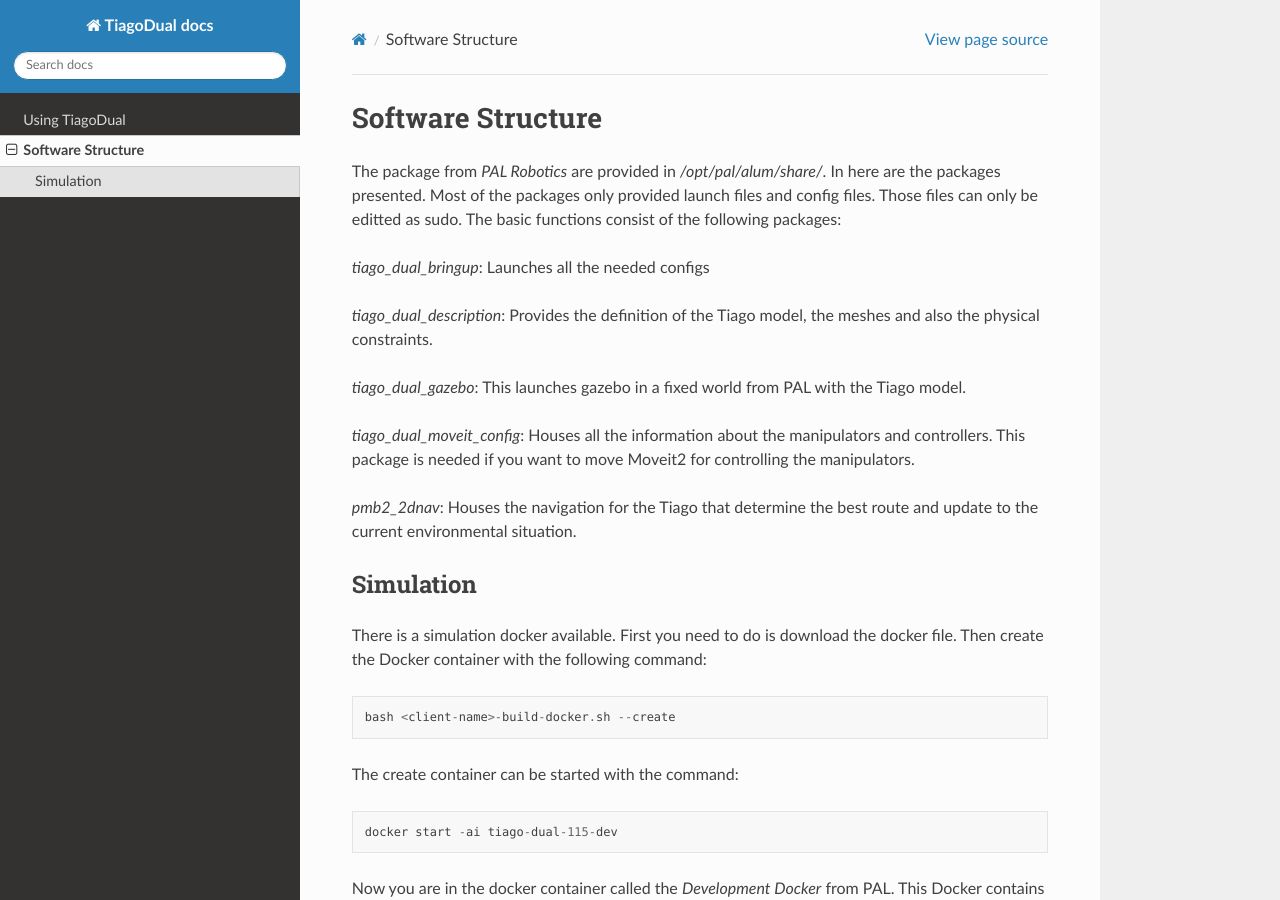
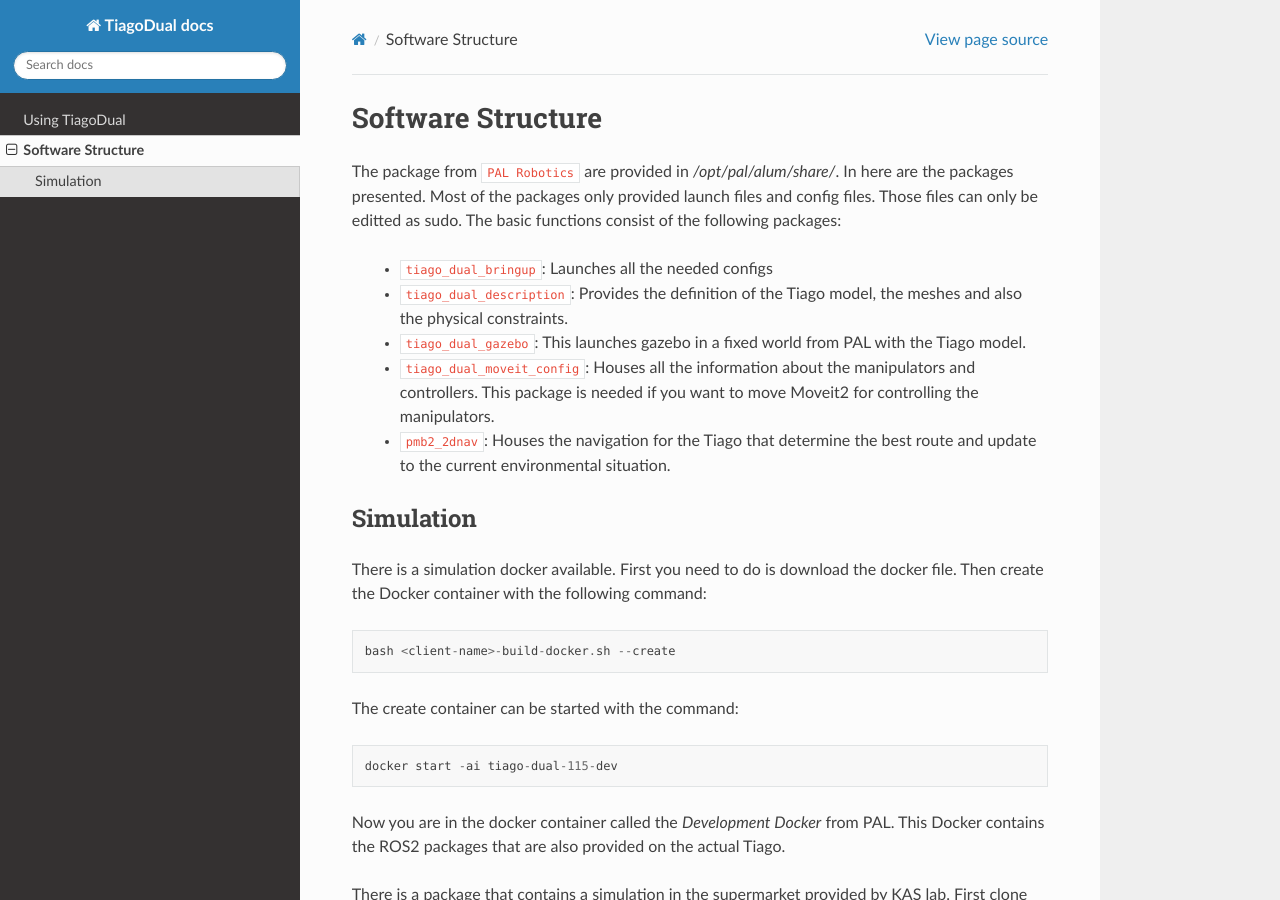
Before and after one commit to RichardFierkens/docs_tiago_dual, a Sphinx documentation site: the page built from docs/source/software.rst, in a window 1280 px wide and 900 px high. Built offline with Sphinx 7.4.7 and the Read the Docs theme 3.1.0, drawn with Linux system fonts in a browser that asks for light colours; pages that are not in the unit, such as notebooks, are missing from menus.

Commit message:
cosmetic changes

```diff
--- a/docs/source/software.rst
+++ b/docs/source/software.rst
@@ -1,17 +1,17 @@
 Software Structure
 ==================
 
-The package from `PAL Robotics` are provided in `/opt/pal/alum/share/`. In here are the packages presented. Most of the packages only provided launch files and config files. Those files can only be editted as sudo. The basic functions consist of the following packages:
+The package from ``PAL Robotics`` are provided in `/opt/pal/alum/share/`. In here are the packages presented. Most of the packages only provided launch files and config files. Those files can only be editted as sudo. The basic functions consist of the following packages:
 
-`tiago_dual_bringup`: Launches all the needed configs
+	- ``tiago_dual_bringup``: Launches all the needed configs
 
-`tiago_dual_description`: Provides the definition of the Tiago model, the meshes and also the physical constraints.
+	- ``tiago_dual_description``: Provides the definition of the Tiago model, the meshes and also the physical constraints.
 
-`tiago_dual_gazebo`: This launches gazebo in a fixed world from PAL with the Tiago model.
+	- ``tiago_dual_gazebo``: This launches gazebo in a fixed world from PAL with the Tiago model.
 
-`tiago_dual_moveit_config`: Houses all the information about the manipulators and controllers. This package is needed if you want to move Moveit2 for controlling the manipulators.
+	- ``tiago_dual_moveit_config``: Houses all the information about the manipulators and controllers. This package is needed if you want to move Moveit2 for controlling the manipulators.
 
-`pmb2_2dnav`: Houses the navigation for the Tiago that determine the best route and update to the current environmental situation.
+	- ``pmb2_2dnav``: Houses the navigation for the Tiago that determine the best route and update to the current environmental situation.
 
 
 Simulation
```
